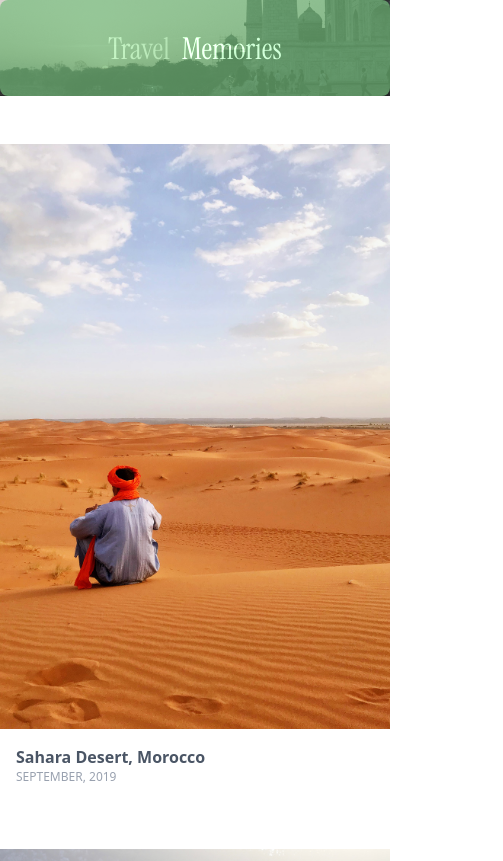
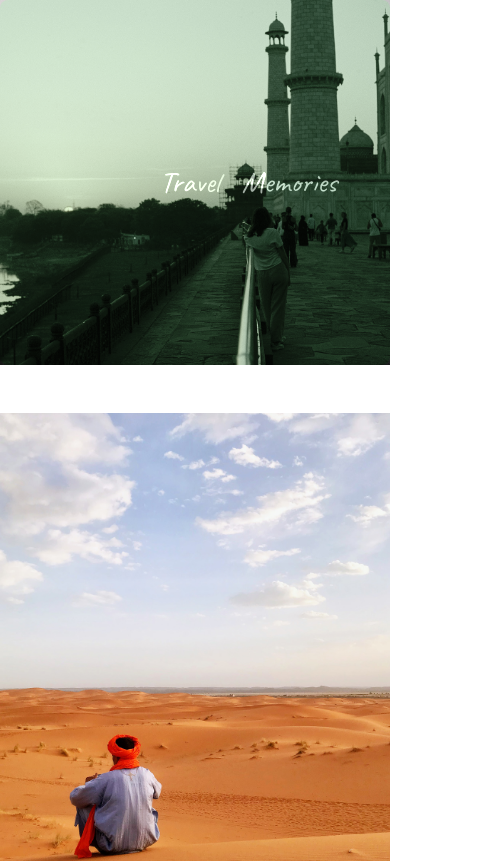
Before and after one commit to danilowoz/memories, a Next.js app: page / in a window 390 px wide. Shown: the top 861 px of the page, 503 px wide, since content can reach past the window. Built offline with nearby package versions, Linux system fonts and the light colour scheme.

Commit message:
new style

```diff
--- a/package.json
+++ b/package.json
@@ -12,7 +12,7 @@
   "dependencies": {
     "@tailwindcss/postcss": "^4.0.9",
     "clsx": "^2.1.1",
-    "framer-motion": "^12.7.4",
+    "framer-motion": "^12.12.2",
     "motion": "^12.4.11",
     "next": "15.3.0",
     "postcss": "^8.5.3",
--- a/src/app/layout.tsx
+++ b/src/app/layout.tsx
@@ -1,10 +1,10 @@
 import "@/styles/globals.css";
 
-import { Instrument_Serif } from "next/font/google";
+import { Caveat } from "next/font/google";
 
-const serif = Instrument_Serif({
+const heading = Caveat({
   weight: "400",
-  variable: "--font-serif",
+  variable: "--font-heading",
   subsets: ["latin"],
 });
 
@@ -16,7 +16,7 @@ export default function RootLayout({
   return (
     <html lang="en">
       <title>Memories - Danilo Woznica</title>
-      <body className={`antialiased ${serif.variable}`}>{children}</body>
+      <body className={`antialiased ${heading.variable}`}>{children}</body>
     </html>
   );
 }
--- a/src/app/page.tsx
+++ b/src/app/page.tsx
@@ -28,6 +28,7 @@ export default function Home() {
             id={item.id}
             dark={item.dark}
             isLast={index === payload.length - 1}
+            titlePosition={item.titlePosition}
           />
         );
       })}
@@ -41,12 +42,14 @@ const Album = ({
   id,
   dark,
   isLast,
+  titlePosition,
 }: {
   name: string;
   photos: Photo[];
   id: string | number;
   dark: boolean;
   isLast: boolean;
+  titlePosition: string;
 }) => {
   const coverPhoto = photos.find((photo) => photo.cover);
 
@@ -60,7 +63,11 @@ const Album = ({
           } as React.CSSProperties
         }
       >
-        <Cover name={name} src={coverPhoto?.filename ?? ""} />
+        <Cover
+          titlePosition={titlePosition}
+          name={name}
+          src={coverPhoto?.filename ?? ""}
+        />
       </div>
 
       {photos.map((item, index) => (
--- a/src/components/cover.tsx
+++ b/src/components/cover.tsx
@@ -6,19 +6,21 @@ import { motion } from "framer-motion";
 export const Cover = ({
   src,
   name,
+  titlePosition,
 }: {
   src: string;
   name: string;
+  titlePosition: string;
 }) => {
   const renderTitle = () => {
     const leftSide = name.indexOf("Memories") === 0;
 
     return (
       <>
-        {leftSide && <div className="opacity-45">Memories</div>}
+        {leftSide && <div className="opacity-60">Memories</div>}
         <div
           className={cn(
-            "bg-clip-text text-transparent from-[#ffffff50] to-[#ffffff90] blur-[.5px] opacity-40",
+            "bg-clip-text text-transparent from-[#ffffff50] to-[#ffffff] blur-[.5px] opacity-50 pr-2.5",
             {
               "bg-gradient-to-bl": !leftSide,
               "bg-gradient-to-r": leftSide,
@@ -27,7 +29,7 @@ export const Cover = ({
         >
           {name.replace("Memories", "")}
         </div>
-        {!leftSide && <div className="opacity-45">Memories</div>}
+        {!leftSide && <div className="opacity-60">Memories</div>}
       </>
     );
   };
@@ -39,7 +41,7 @@ export const Cover = ({
           backgroundImage: `url(${src})`,
         }}
         className={cn(
-          "absolute inset-0 md:inset-6 md:bottom-12 md:rounded-lg bg-center saturate-20 bg-cover",
+          "absolute inset-0 md:inset-6 md:bottom-13 md:rounded-lg bg-center saturate-20 bg-cover",
         )}
         initial={{ opacity: 0, filter: "blur(10px) saturate(20%)" }}
         animate={{ opacity: 1, filter: "blur(0px) saturate(20%)" }}
@@ -52,14 +54,14 @@ export const Cover = ({
       <motion.div
         style={{ backgroundColor: "var(--color)" }}
         className={cn(
-          "absolute inset-0 top-0 md:inset-6 md:bottom-12 md:rounded-lg opacity-70",
+          "absolute inset-0 top-0 md:inset-6 md:bottom-13 md:rounded-lg opacity-70 mix-blend-color",
         )}
         initial={{
-          margin: "-26px -26px -50px -26px",
+          margin: "-26px -26px -56px -26px",
           opacity: 1,
           borderRadius: 0,
         }}
-        animate={{ margin: 0, opacity: 0.7, borderRadius: 8 }}
+        animate={{ margin: 0, opacity: 0.3, borderRadius: 8 }}
         transition={{
           ease: "easeInOut",
           delay: 0.5,
@@ -75,7 +77,10 @@ export const Cover = ({
           delay: 1,
           duration: 0.6,
         }}
-        className="text-[30px] m-auto font-serif md:text-[60px] text-gray-50 mix-blend-plus-lighter flex gap-3 relative"
+        className={cn(
+          "text-[30px] p-40 font-heading md:text-[72px] text-gray-50 mix-blend-plus-lighter flex gap-3 relative",
+          titlePosition,
+        )}
       >
         {renderTitle()}
       </motion.h1>
--- a/src/components/image.tsx
+++ b/src/components/image.tsx
@@ -1,7 +1,8 @@
 "use client";
 
 import { cn } from "@/utils/classname";
-import { motion } from "framer-motion";
+import { AnimatePresence, motion } from "framer-motion";
+import React from "react";
 
 export const Image = ({
   src,
@@ -17,18 +18,95 @@ export const Image = ({
   date: string;
   dark: boolean;
 }) => {
+  const [show, setShow] = React.useState(false);
+  const [ratio, setRatio] = React.useState(1);
+
+  React.useEffect(() => {
+    function onKeyDown(event: KeyboardEvent) {
+      if (event.key === "Escape") {
+        setShow(false);
+      }
+    }
+
+    window.addEventListener("keydown", onKeyDown);
+    return () => window.removeEventListener("keydown", onKeyDown);
+  }, []);
+
   return (
+    <>
+      <AnimatePresence>
+        {show ? (
           <motion.div
-      className="image-wrapper m-auto md:px-40"
+            initial={{ opacity: 0 }}
+            animate={{ opacity: 1 }}
+            exit={{ opacity: 0 }}
+            className={cn("fixed inset-0 bg-white opacity-80 z-40 ", {
+              "bg-black": dark,
+            })}
+            onClick={() => setShow(false)}
+          />
+        ) : null}
+      </AnimatePresence>
+
+      <AnimatePresence>
+        {show && (
+          <motion.div
+            className={cn("fixed inset-0 z-50 flex p-7-", {
+              "justify-around": window.innerHeight * ratio < window.innerHeight,
+            })}
+          >
+            <motion.img
+              className="cursor-pointer"
+              layoutId={src}
+              src={src}
+              alt={alt}
+              onClick={() => setShow(false)}
+              style={{
+                height: window.innerHeight,
+                width: window.innerHeight * ratio,
+              }}
+              transition={{ type: "spring", duration: 1, bounce: 0.1 }}
+            />
+
+            {/* <div>
+              <p
+                className={cn("text-gray-600 font-semibold m-0", {
+                  "text-white": dark,
+                })}
+              >
+                {location}
+              </p>
+              <p
+                className={cn("text-gray-400 uppercase m-0 text-xs", {
+                  "text-white opacity-50": dark,
+                })}
+              >
+                {formatDate(date)}
+              </p>
+            </div> */}
+          </motion.div>
+        )}
+      </AnimatePresence>
+
+      <motion.div
+        className="m-auto md:px-40"
         initial={{ filter: "blur(10px)", opacity: 0.2 }}
         whileInView={{ filter: "blur(0px)", opacity: 1 }}
         transition={{ type: "spring", duration: 0.3, bounce: 0 }}
         viewport={{ amount: 0.1 }}
       >
-      <img
-        className="w-full md:w-auto md:h-[80vh] max-w-none md:rounded transform-gpu"
+        <motion.img
+          layoutId={src}
+          className="w-full md:w-auto md:h-[80vh] max-w-none md:rounded transform-gpu cursor-pointer"
           src={src}
           alt={alt}
+          onClick={(event: React.MouseEvent<HTMLImageElement>) => {
+            const size = event.currentTarget.getBoundingClientRect();
+            const aspectRatio = size.width / size.height;
+
+            setRatio(aspectRatio);
+            setShow(true);
+          }}
         />
 
         {location && date && (
@@ -38,7 +116,7 @@ export const Image = ({
               whileInView={{ opacity: 1, y: 0 }}
               transition={{ type: "spring", duration: 0.5, bounce: 0 }}
               viewport={{ amount: 0.5 }}
-            className={cn("text-gray-600 font-semibold m-0", {
+              className={cn("text-zinc-800 m-0 text-sm", {
                 "text-white": dark,
               })}
             >
@@ -49,7 +127,7 @@ export const Image = ({
               whileInView={{ opacity: 1, y: 0 }}
               transition={{ type: "spring", duration: 0.5, bounce: 0 }}
               viewport={{ amount: 0.5 }}
-            className={cn("text-gray-400 uppercase m-0 text-xs", {
+              className={cn("text-zinc-400 m-0 text-sm", {
                 "text-white opacity-50": dark,
               })}
             >
@@ -58,6 +136,7 @@ export const Image = ({
           </figcaption>
         )}
       </motion.div>
+    </>
   );
 };
 
--- a/src/data.json
+++ b/src/data.json
@@ -3,6 +3,7 @@
     "id": 1,
     "name": "Travel Memories",
     "dark": false,
+    "titlePosition": "ml-auto mt-auto",
     "photos": [
       {
         "id": 0,
@@ -15,12 +16,6 @@
         "date": "02/01/2025",
         "location": "Barra Velha, Brazil",
         "filename": "/travel/DSCF1792.jpg"
-      },
-      {
-        "id": 3,
-        "date": "02/01/2025",
-        "location": "Barcelona, Spain",
-        "filename": "/travel/DSCF1859.jpg"
       },
       {
         "id": 4,
@@ -46,12 +41,6 @@
         "date": "09/09/2023",
         "location": "Porto, Portugal",
         "filename": "/travel/000042_1.jpg"
-      },
-      {
-        "id": 8,
-        "date": "07/30/2023",
-        "location": "Porto, Portugal",
-        "filename": "/travel/IMG_4209.jpg"
       },
       {
         "id": 9,
@@ -114,6 +103,7 @@
     "id": 2,
     "name": "Memories By Her",
     "dark": false,
+    "titlePosition": "m-auto",
     "photos": [
       {
         "id": 1,
@@ -159,6 +149,7 @@
     "id": 3,
     "name": "Memories in Layers",
     "dark": true,
+    "titlePosition": "mt-auto",
     "photos": [
       {
         "id": 1,
--- a/src/styles/globals.css
+++ b/src/styles/globals.css
@@ -1,8 +1,8 @@
 @import "tailwindcss";
 
 :root {
-  --saturation: 34%;
-  --lightness: 60%;
+  --saturation: 30%;
+  --lightness: 50%;
 
   --color-1: hsl(126, var(--saturation), var(--lightness));
   --color-2: hsl(0, var(--saturation), var(--lightness));
@@ -18,3 +18,7 @@
   background-color: #fff;
   color: #000;
 }
+
+.font-heading {
+  font-family: var(--font-heading);
+}
```
Also changed, not shown: 2 other files (tests, documents, lock files or other folders). Lines whose indentation alone changed are shown as unchanged.
